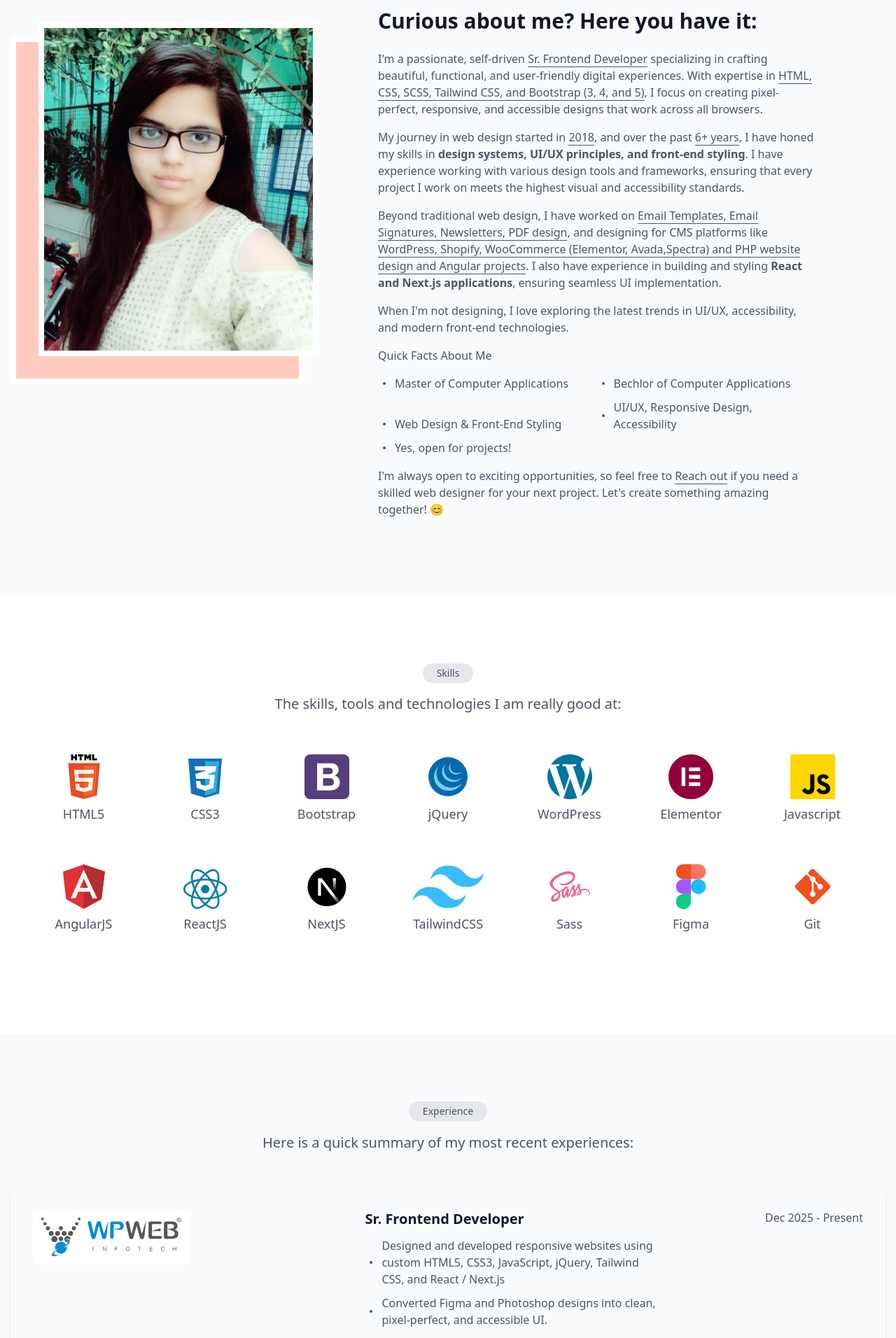
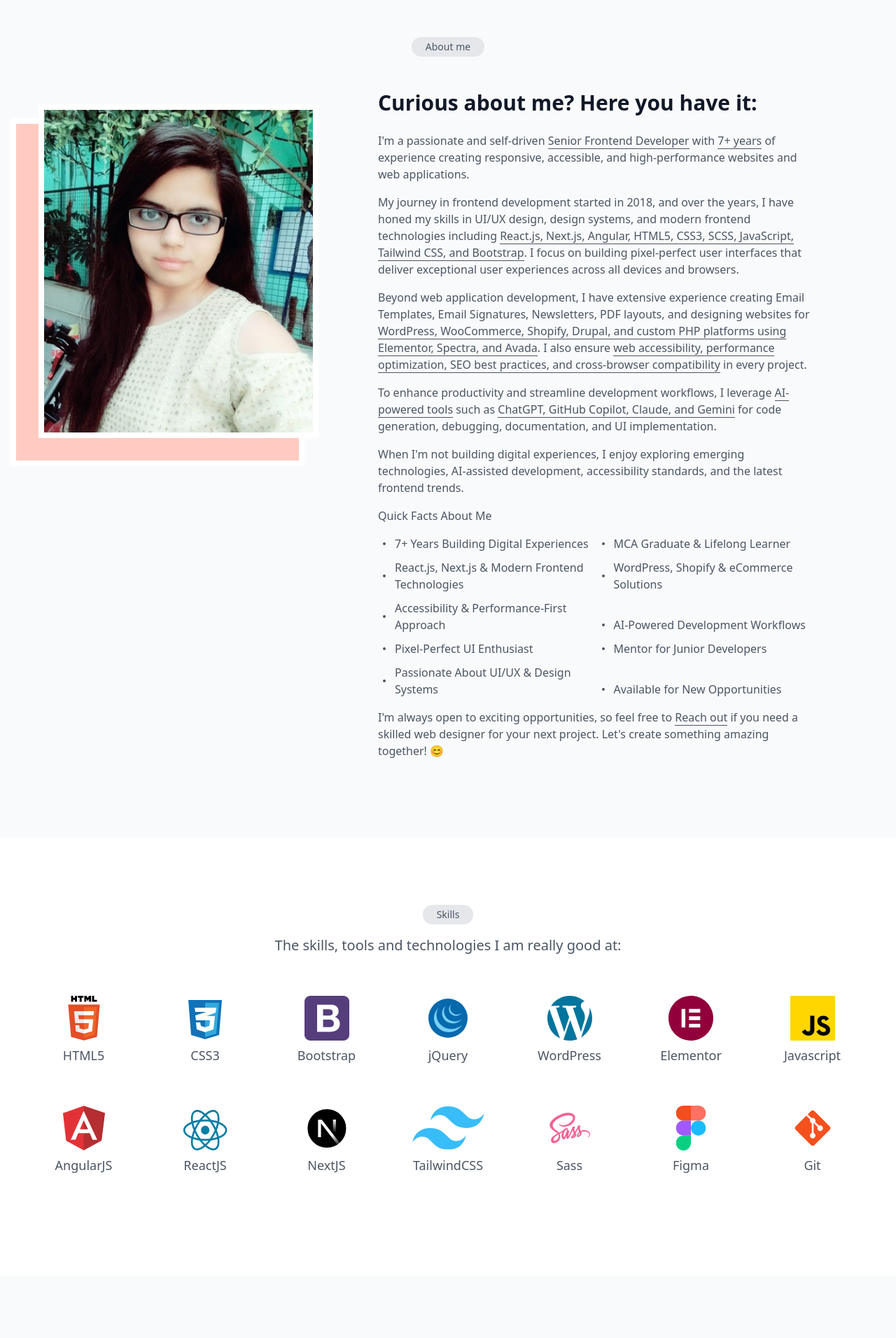
Before and after one commit to Hemali-Rami/My-portfolio, a Next.js app: page / in a window 1280 px wide. Shown: the part 880-2792 px from the top of the page at 70% size. Built offline with nearby package versions, Linux system fonts and the light colour scheme.

Commit message:
Update the profile and update the cv

```diff
--- a/src/app/component/HomeAbout.js
+++ b/src/app/component/HomeAbout.js
@@ -33,17 +33,23 @@
                     viewport={isMobile ? {} : { once: true, amount: 0.3 }}
                     transition={isMobile ? {} : { duration: 0.8, ease: "easeOut" }}>
                     <h2 className='lg:text-3xl md:text-3xl sm:text-2xl xs:text-2xl xxs:text-2xl xxxs:text-2xl text-gray-900 font-semibold leading-[36px] mb-[24px]'>Curious about me? Here you have it:</h2>
-                    <p>I'm a passionate, self-driven <strong>Sr. Frontend Developer</strong> specializing in crafting beautiful, functional, and user-friendly digital experiences. With expertise in <strong>HTML, CSS, SCSS, Tailwind CSS, and Bootstrap (3, 4, and 5)</strong>, I focus on creating pixel-perfect, responsive, and accessible designs that work across all browsers.</p>
-                    <p>My journey in web design started in <strong>2018</strong>, and over the past <strong>6+ years</strong>, I have honed my skills in <b>design systems, UI/UX principles, and front-end styling</b>. I have experience working with various design tools and frameworks, ensuring that every project I work on meets the highest visual and accessibility standards.</p>
-                    <p>Beyond traditional web design, I have worked on <strong>Email Templates, Email Signatures, Newsletters, PDF design</strong>, and designing for CMS platforms like <strong>WordPress, Shopify, WooCommerce (Elementor, Avada,Spectra) and PHP website design and Angular projects</strong>. I also have experience in building and styling <b>React and Next.js applications</b>, ensuring seamless UI implementation.</p>
-                    <p>When I'm not designing, I love exploring the latest trends in UI/UX, accessibility, and modern front-end technologies.</p>
+                    <p>I'm a passionate and self-driven <strong>Senior Frontend Developer</strong> with <strong>7+ years</strong> of experience creating responsive, accessible, and high-performance websites and web applications.</p>
+                    <p>My journey in frontend development started in 2018, and over the years, I have honed my skills in UI/UX design, design systems, and modern frontend technologies including <strong>React.js, Next.js, Angular, HTML5, CSS3, SCSS, JavaScript, Tailwind CSS, and Bootstrap</strong>. I focus on building pixel-perfect user interfaces that deliver exceptional user experiences across all devices and browsers.</p>
+                    <p>Beyond web application development, I have extensive experience creating Email Templates, Email Signatures, Newsletters, PDF layouts, and designing websites for <strong>WordPress, WooCommerce, Shopify, Drupal, and custom PHP platforms using Elementor, Spectra, and Avada</strong>. I also ensure <strong>web accessibility, performance optimization, SEO best practices, and cross-browser compatibility</strong> in every project.</p>
+                    <p>To enhance productivity and streamline development workflows, I leverage <strong>AI-powered tools</strong> such as <strong>ChatGPT, GitHub Copilot, Claude, and Gemini</strong> for code generation, debugging, documentation, and UI implementation.</p>
+                    <p>When I'm not building digital experiences, I enjoy exploring emerging technologies, AI-assisted development, accessibility standards, and the latest frontend trends.</p>
                     <p>Quick Facts About Me</p>
                     <ul>
-                        <li>Master of Computer Applications</li>
-                        <li>Bechlor of Computer Applications </li>
-                        <li>Web Design & Front-End Styling</li>
-                        <li>UI/UX, Responsive Design, Accessibility</li>
-                        <li>Yes, open for projects!</li>
+                        <li>7+ Years Building Digital Experiences</li>
+                        <li>MCA Graduate & Lifelong Learner </li>
+                        <li>React.js, Next.js & Modern Frontend Technologies</li>
+                        <li>WordPress, Shopify & eCommerce Solutions</li>
+                        <li>Accessibility & Performance-First Approach</li>
+                        <li>AI-Powered Development Workflows</li>
+                        <li>Pixel-Perfect UI Enthusiast</li>
+                        <li>Mentor for Junior Developers</li>
+                        <li>Passionate About UI/UX & Design Systems</li>
+                        <li>Available for New Opportunities</li>
                     </ul>
                     <p>I'm always open to exciting opportunities, so feel free to <strong>Reach out</strong> if you need a skilled web designer for your next project. Let's create something amazing together! 😊</p>
                 </motion.div>
--- a/src/app/component/HomeBanner.js
+++ b/src/app/component/HomeBanner.js
@@ -24,7 +24,7 @@
         viewport={isMobile ? {} : { once: true, amount: 0.3 }}
         transition={isMobile ? {} : { duration: 0.8, ease: "easeOut" }}>
                 <h1 className='lg:text-[60px] md:text-[45px] sm:text-[36px] xs:text-[36px] xxs:text-[36px] xxxs:text-[36px] font-bold text-gray-900 dark:text-[#F9FAFB]'>Hi, I’m Hemali👋</h1>
-                <p className='text-gray-600 text-md mt-1 leading-[28px] dark:text-[#D1D5DB]'>A passionate Sr. Frontend Developer specializing in crafting visually compelling and accessible designs for React.js, Next.js, WordPress (Elementor & Avada), and Angular. I focus on creating seamless UI/UX experiences using HTML, CSS, SCSS, Bootstrap, and Tailwind CSS. From websites to Email templates, Newsletters, and Signatures, I ensure every design is responsive, user-friendly, and accessible to all users.</p>
+                <p className='text-gray-600 text-md mt-1 leading-[28px] dark:text-[#D1D5DB]'>A passionate Senior Frontend Developer with 7+ years of experience building responsive, accessible, and high-performance web applications using React.js, Next.js, Angular, WordPress (Elementor, Spectra, and Avada), HTML5, CSS3, SCSS, Bootstrap, Tailwind CSS, and JavaScript. Skilled in creating pixel-perfect UI/UX experiences, converting Figma and Photoshop designs into production-ready interfaces, and optimizing websites for SEO, Core Web Vitals, accessibility, and performance. Experienced in leveraging AI-powered tools such as ChatGPT, GitHub Copilot, Claude, and Gemini to enhance development efficiency, code quality, and workflow automation. From websites and eCommerce platforms to email templates, newsletters, digital signatures, and PDF layouts, I focus on delivering scalable, user-friendly, and visually compelling digital experiences.</p>
                 <div className='location flex items-center mt-[48px]'>
                     {darkMode ? (<svg width="24" height="24" viewBox="0 0 24 24" fill="none" xmlns="http://www.w3.org/2000/svg" aria-hidden="true">
                         <path d="M20 10C20 16 12 22 12 22C12 22 4 16 4 10C4 7.87827 4.84285 5.84344 6.34315 4.34315C7.84344 2.84285 9.87827 2 12 2C14.1217 2 16.1566 2.84285 17.6569 4.34315C19.1571 5.84344 20 7.87827 20 10Z" stroke="#ffff" strokeWidth="2" strokeLinecap="round" strokeLinejoin="round"/>
--- a/src/app/component/HomeExperience.js
+++ b/src/app/component/HomeExperience.js
@@ -19,10 +19,13 @@
     fromto: "Dec 2025 - Present",
     cimg: "wpweb-logo",
     desc: [
-      "Designed and developed responsive websites using custom HTML5, CSS3, JavaScript, jQuery, Tailwind CSS, and React / Next.js",
-      "Converted Figma and Photoshop designs into clean, pixel-perfect, and accessible UI.",
-      "Built and customized websites using WordPress page buildersDesigned and customized Shopify themes and WooCommerce-based eCommerce websites.such as Elementor and Spectra.",
-      "Ensured cross-browser compatibility, WCAG accessibility, SEO best practices, and PageSpeed optimization.",
+      "Designed and developed responsive, mobile-first websites and web applications using HTML5, CSS3, JavaScript, jQuery, Tailwind CSS, React, and Next.js.",
+      "Converted Figma and Photoshop designs into clean, pixel-perfect, accessible, and cross-browser compatible user interfaces.",
+      "Built, customized, and maintained websites using WordPress page builders including Elementor, Spectra, and Avada, ensuring scalable and user-friendly solutions.",
+      "Designed and customized Shopify themes and WooCommerce-based eCommerce websites, enhancing user experience and storefront performance.",
+      "Utilized AI-powered tools such as ChatGPT and Codex to assist with code generation, debugging, documentation, UI implementation, and development workflow optimization.",
+      "Ensured compliance with WCAG accessibility guidelines, SEO best practices, Core Web Vitals, cross-browser compatibility, and Google PageSpeed optimization.",
+      "Collaborated with designers, project managers, and clients to deliver high-quality frontend solutions while mentoring and supporting junior developers."
     ],
   },
   {
--- a/src/app/component/common/Header.js
+++ b/src/app/component/common/Header.js
@@ -277,7 +277,7 @@
                     </svg>)}
                   </button>
                 </div>
-                <Link className='btn btn_primary lg:ml-[16px] md:ml-[10px] text-sm lg:w-auto md:w-auto sm:w-full xs:w-full xxs:w-full xxxs:w-full min-w-[146px] text-center inline-block' href="https://drive.google.com/file/d/1pChr-Q7eIMFzHgPlNQ2XHZY7g3mgLdHO/view?usp=sharing" target='_blank'>Download CV</Link>
+                <Link className='btn btn_primary lg:ml-[16px] md:ml-[10px] text-sm lg:w-auto md:w-auto sm:w-full xs:w-full xxs:w-full xxxs:w-full min-w-[146px] text-center inline-block' href="https://drive.google.com/file/d/1pi-oaevY2iCVKRlxce0pvhFH7nLGq51V/view?usp=sharing" target='_blank'>Download CV</Link>
               </div>
               </div>
         </div>
--- a/src/app/layout.js
+++ b/src/app/layout.js
@@ -10,8 +10,9 @@
 });
 
 export const metadata = {
-  title: "Hemali Rami",
-  description: "Web designer portfolio built with Next.js & Tailwind CSS",
+  title: "Hemali Rami | Senior Frontend Developer & UI Specialist",
+  description:
+    "Portfolio of Hemali Rami, a Senior Frontend Developer specializing in pixel-perfect UI implementation, responsive design, web accessibility, WordPress, Shopify, Tailwind CSS, React, Next.js, Angular, and performance optimization.",
 };
 export default function RootLayout({ children }) {
   return (
```
